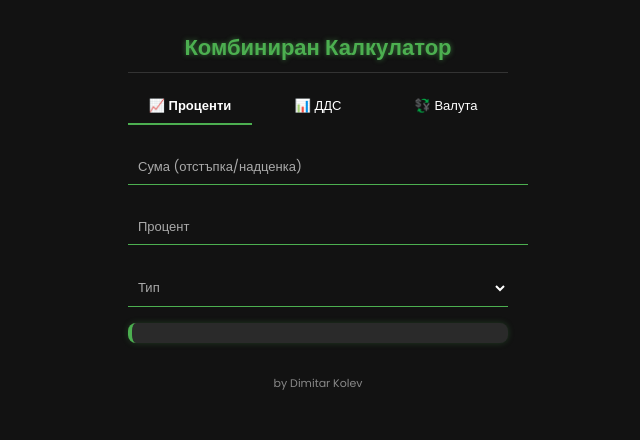
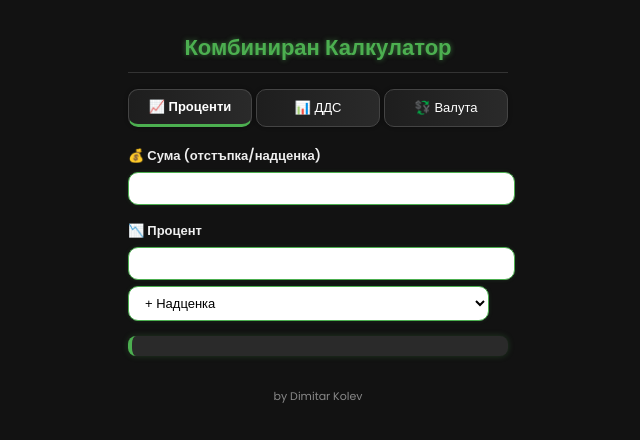
Before and after one commit to KolevPld/combination-calculator, a plain HTML site: page index.html in a window 1280 px wide. Shown: the whole page, without its empty margins (322-962 px from the left). Drawn offline with Linux system fonts and the light colour scheme.

Commit message:
Update index.html

```diff
--- a/index.html
+++ b/index.html
@@ -37,22 +37,25 @@
     .tabs {
       display: flex;
       gap: 4px;
-      margin-bottom: 1rem;
-      position: relative;
+      margin-bottom: 1.2rem;
     }
     .tabs button {
       flex: 1;
       padding: 0.6rem;
       font-size: 13px;
-      background: transparent;
+      background: linear-gradient(to right, #1e1e1e, #2a2a2a);
       color: #fff;
-      border: none;
-      border-bottom: 2px solid transparent;
+      border: 1px solid #444;
+      border-radius: 10px;
       transition: 0.3s ease;
+      box-shadow: 0 0 4px #00000055;
+    }
+    .tabs button:hover {
+      background: #333;
     }
     .tabs button.active {
-      border-color: #4CAF50;
-      font-weight: bold;
+      border-bottom: 3px solid #4CAF50;
+      font-weight: 600;
     }
     .section {
       display: none;
@@ -63,40 +66,32 @@
       display: block;
       opacity: 1;
     }
-    .field {
-      position: relative;
-      margin-top: 1.5rem;
+    label {
+      font-size: 13px;
+      font-weight: 600;
+      margin-top: 1rem;
+      display: block;
+      color: #eeeeee;
     }
-    .field input, .field select {
-      width: 100%;
-      padding: 10px;
+    input, select {
+      width: 95%;
+      padding: 8px 12px;
+      margin-top: 6px;
       font-size: 13px;
-      background: transparent;
-      color: #fff;
-      border: none;
-      border-bottom: 1px solid #4CAF50;
+      background: #ffffff;
+      color: #000;
+      border: 1px solid #4CAF50;
+      border-radius: 10px;
       outline: none;
+      transition: 0.2s;
+      box-shadow: 0 0 4px #4caf5025;
     }
-    .field label {
-      position: absolute;
-      top: 50%;
-      left: 10px;
-      transform: translateY(-50%);
-      font-size: 13px;
-      color: #aaa;
-      pointer-events: none;
-      transition: 0.3s ease;
-    }
-    .field input:focus + label,
-    .field input:not(:placeholder-shown) + label,
-    .field select:focus + label,
-    .field select:not([value=""]) + label {
-      top: -10px;
-      font-size: 11px;
-      color: #4CAF50;
+    input:focus, select:focus {
+      border-color: #66bb6a;
+      box-shadow: 0 0 6px #66bb6a88;
     }
     .output {
-      margin-top: 1rem;
+      margin-top: 0.9rem;
       padding: 10px;
       font-size: 13px;
       background: #2a2a2a;
@@ -114,6 +109,7 @@
 </head>
 <body>
 <h1>Комбиниран Калкулатор</h1>
+
 <div class="tabs">
   <button id="tab-percent" class="active" onclick="show('percent')">📈 Проценти</button>
   <button id="tab-vat" onclick="show('vat')">📊 ДДС</button>
@@ -121,51 +117,34 @@
 </div>
 
 <div id="percent" class="section active">
-  <div class="field">
-    <input type="number" id="percentBase" oninput="calcPercent()" placeholder=" " />
-    <label>Сума (отстъпка/надценка)</label>
-  </div>
-  <div class="field">
-    <input type="number" id="percentValue" oninput="calcPercent()" placeholder=" " />
-    <label>Процент</label>
-  </div>
-  <div class="field">
-    <select id="percentType" onchange="calcPercent()" value="">
-      <option value="" disabled selected hidden></option>
-      <option value="plus">+ Надценка</option>
-      <option value="minus">– Отстъпка</option>
-    </select>
-    <label>Тип</label>
-  </div>
+  <label>💰 Сума (отстъпка/надценка)</label>
+  <input type="number" id="percentBase" oninput="calcPercent()"/>
+  <label>📉 Процент</label>
+  <input type="number" id="percentValue" oninput="calcPercent()"/>
+  <select id="percentType" onchange="calcPercent()">
+    <option value="plus">+ Надценка</option>
+    <option value="minus">– Отстъпка</option>
+  </select>
   <div id="percentOutput" class="output"></div>
 </div>
+
 <div id="vat" class="section">
-  <div class="field">
-    <input type="number" id="vatGross" oninput="calcVatGross()" placeholder=" " />
-    <label>Сума с ДДС (20%)</label>
-  </div>
+  <label>💸 Сума с ДДС (20%)</label>
+  <input type="number" id="vatGross" oninput="calcVatGross()"/>
   <div id="vatGrossRes" class="output"></div>
-  <div class="field">
-    <input type="number" id="vatNet" oninput="calcVatNet()" placeholder=" " />
-    <label>Сума без ДДС (20%)</label>
-  </div>
+  <label>🏷️ Сума без ДДС (20%)</label>
+  <input type="number" id="vatNet" oninput="calcVatNet()"/>
   <div id="vatNetRes" class="output"></div>
-  <div class="field">
-    <input type="number" id="vatOnly" oninput="calcVatOnly()" placeholder=" " />
-    <label>Само ДДС (20%)</label>
-  </div>
+  <label>📦 Само ДДС (20%)</label>
+  <input type="number" id="vatOnly" oninput="calcVatOnly()"/>
   <div id="vatOnlyRes" class="output"></div>
 </div>
 
 <div id="currency" class="section">
-  <div class="field">
-    <input type="number" id="bgn" oninput="convCur('bgn')" placeholder=" " />
-    <label>Лева (BGN)</label>
-  </div>
-  <div class="field">
-    <input type="number" id="eur" oninput="convCur('eur')" placeholder=" " />
-    <label>Евро (EUR)</label>
-  </div>
+  <label>🇧🇬 Лева (BGN)</label>
+  <input type="number" id="bgn" oninput="convCur('bgn')"/>
+  <label>🇪🇺 Евро (EUR)</label>
+  <input type="number" id="eur" oninput="convCur('eur')"/>
   <div class="output">Курс: 1 EUR = 1.95583 BGN</div>
 </div>
 
```
